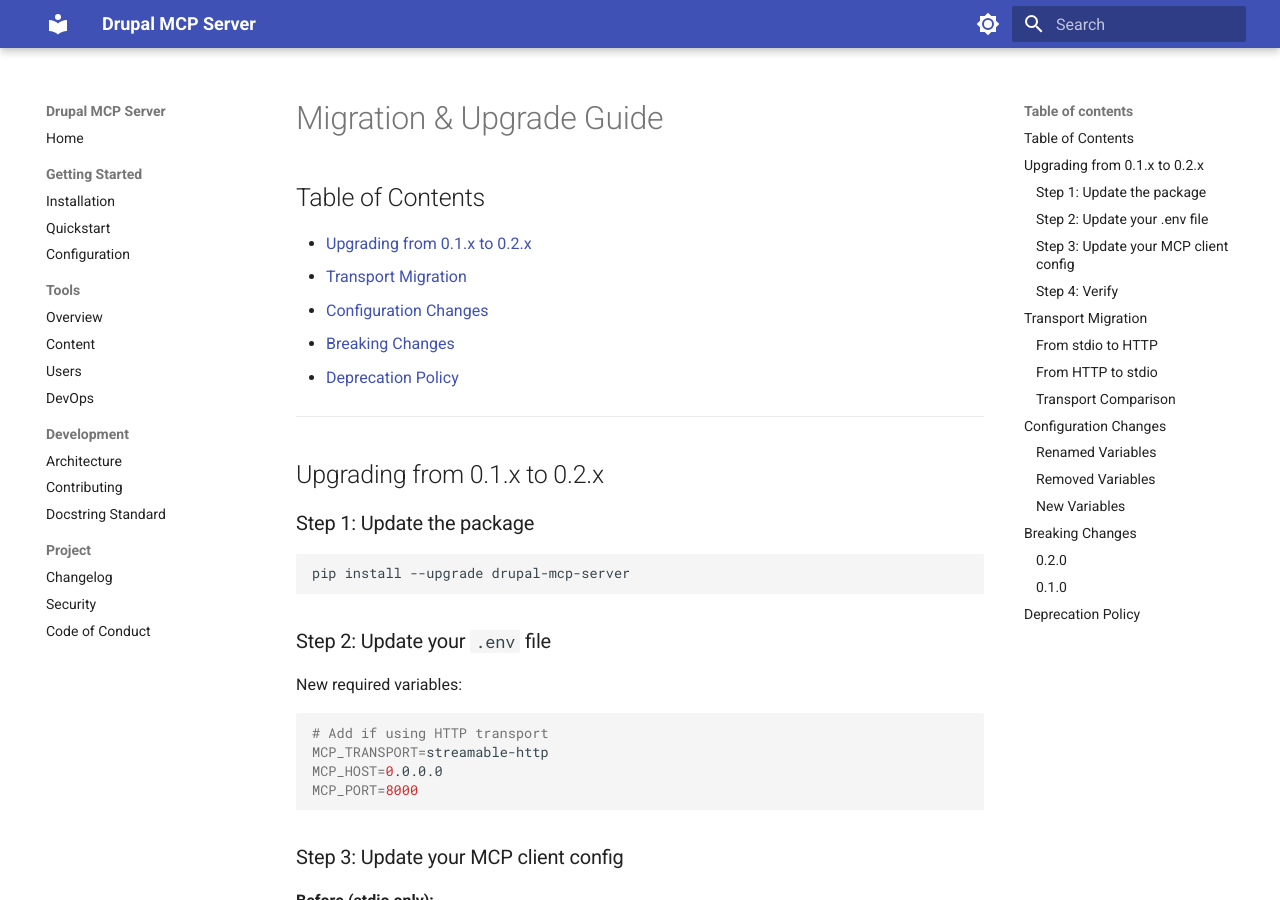
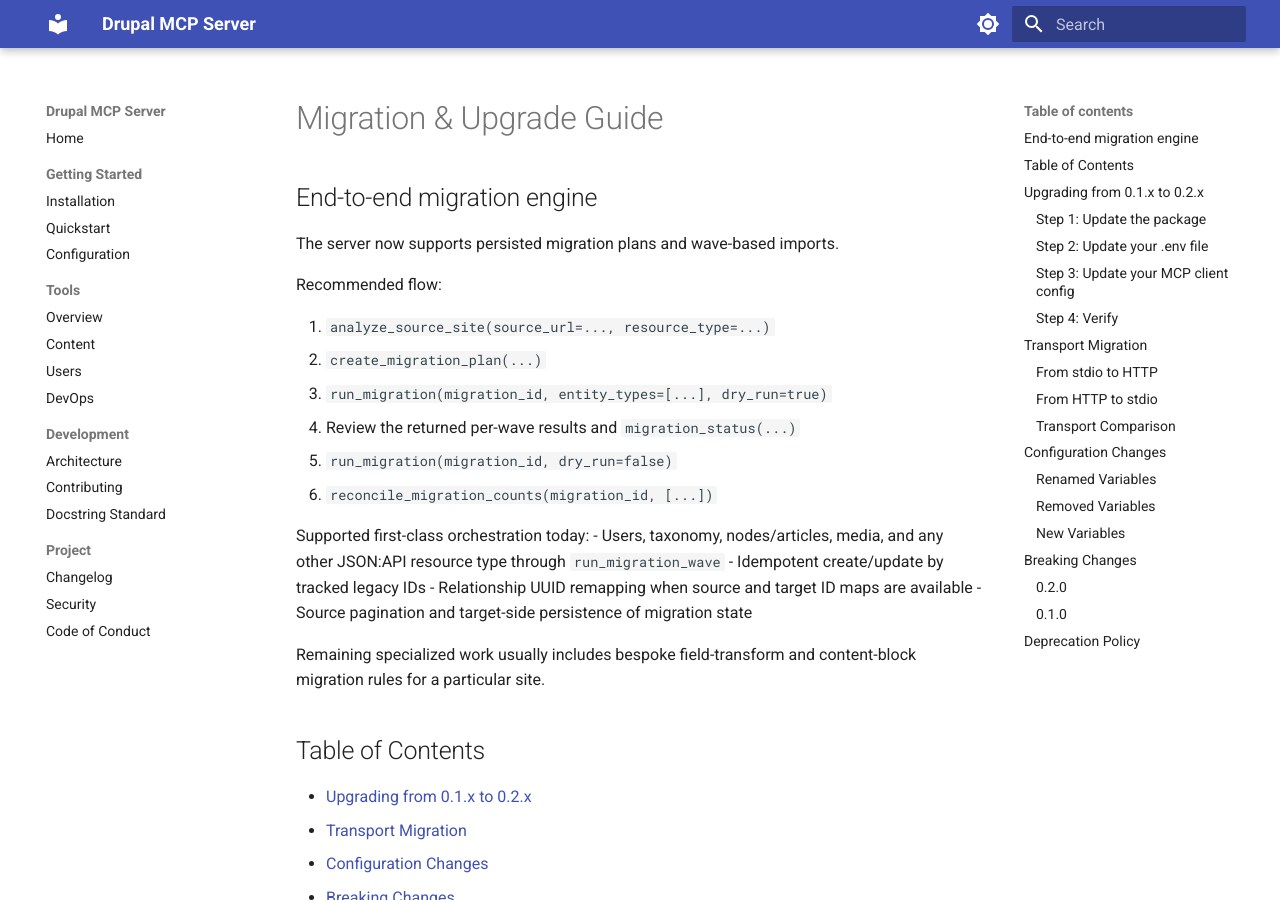
Before and after one commit to vloganathane/drupal-mcp-server, an MkDocs documentation site: the page built from docs/migration.md, in a window 1280 px wide and 900 px high. Built offline with MkDocs 1.6.1 and Material for MkDocs 9.7.7, drawn with Linux system fonts in a browser that asks for light colours.

Commit message:
docs: document end-to-end migration engine workflow

```diff
--- a/docs/migration.md
+++ b/docs/migration.md
@@ -1,4 +1,25 @@
 # Migration & Upgrade Guide
+
+## End-to-end migration engine
+
+The server now supports persisted migration plans and wave-based imports.
+
+Recommended flow:
+
+1. `analyze_source_site(source_url=..., resource_type=...)`
+2. `create_migration_plan(...)`
+3. `run_migration(migration_id, entity_types=[...], dry_run=true)`
+4. Review the returned per-wave results and `migration_status(...)`
+5. `run_migration(migration_id, dry_run=false)`
+6. `reconcile_migration_counts(migration_id, [...])`
+
+Supported first-class orchestration today:
+- Users, taxonomy, nodes/articles, media, and any other JSON:API resource type through `run_migration_wave`
+- Idempotent create/update by tracked legacy IDs
+- Relationship UUID remapping when source and target ID maps are available
+- Source pagination and target-side persistence of migration state
+
+Remaining specialized work usually includes bespoke field-transform and content-block migration rules for a particular site.
 
 ## Table of Contents
 
```
